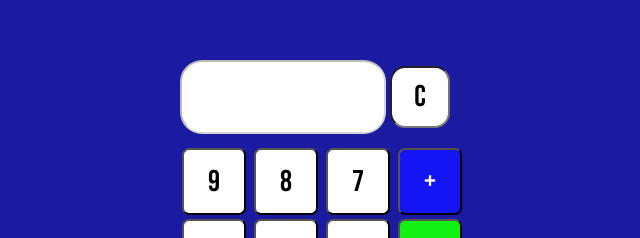
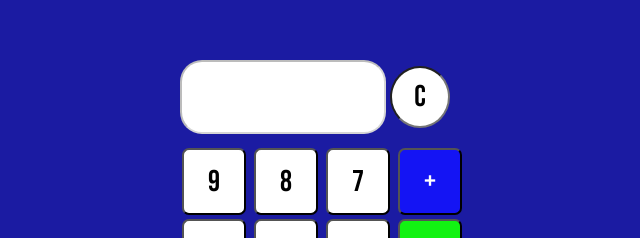
Before and after one commit to DaniloSoares89/Calculadoras, a plain HTML site: page index02.html in a window 1280 px wide. Shown: the part 163-401 px from the top of the page, 326-966 px from the left. Drawn offline with Linux system fonts and the light colour scheme.

Commit message:
Update style1.css

```diff
--- a/style1.css
+++ b/style1.css
@@ -25,7 +25,7 @@ input{
 .text1{
     width:22px;
     height:24px;
-    border-radius: 25%;
+    border-radius: 50%;
 
 }
 .text{
```
